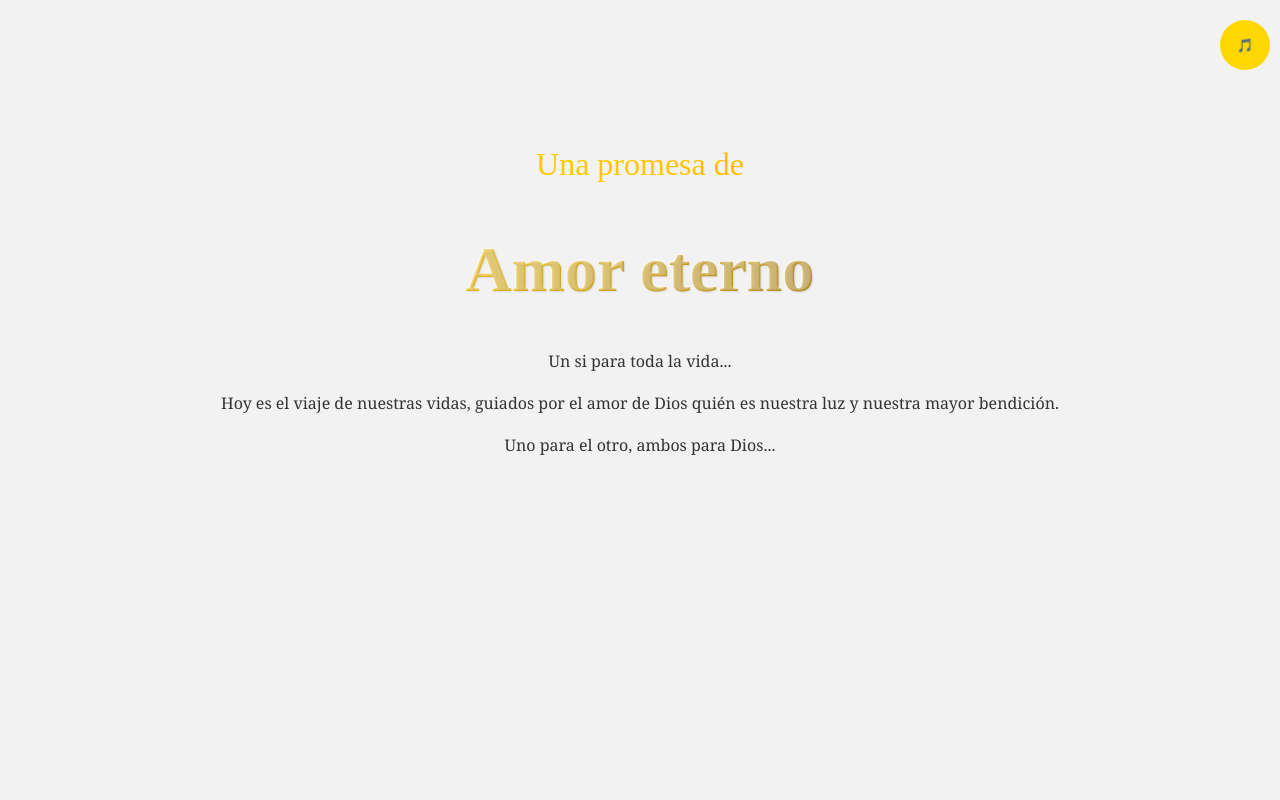
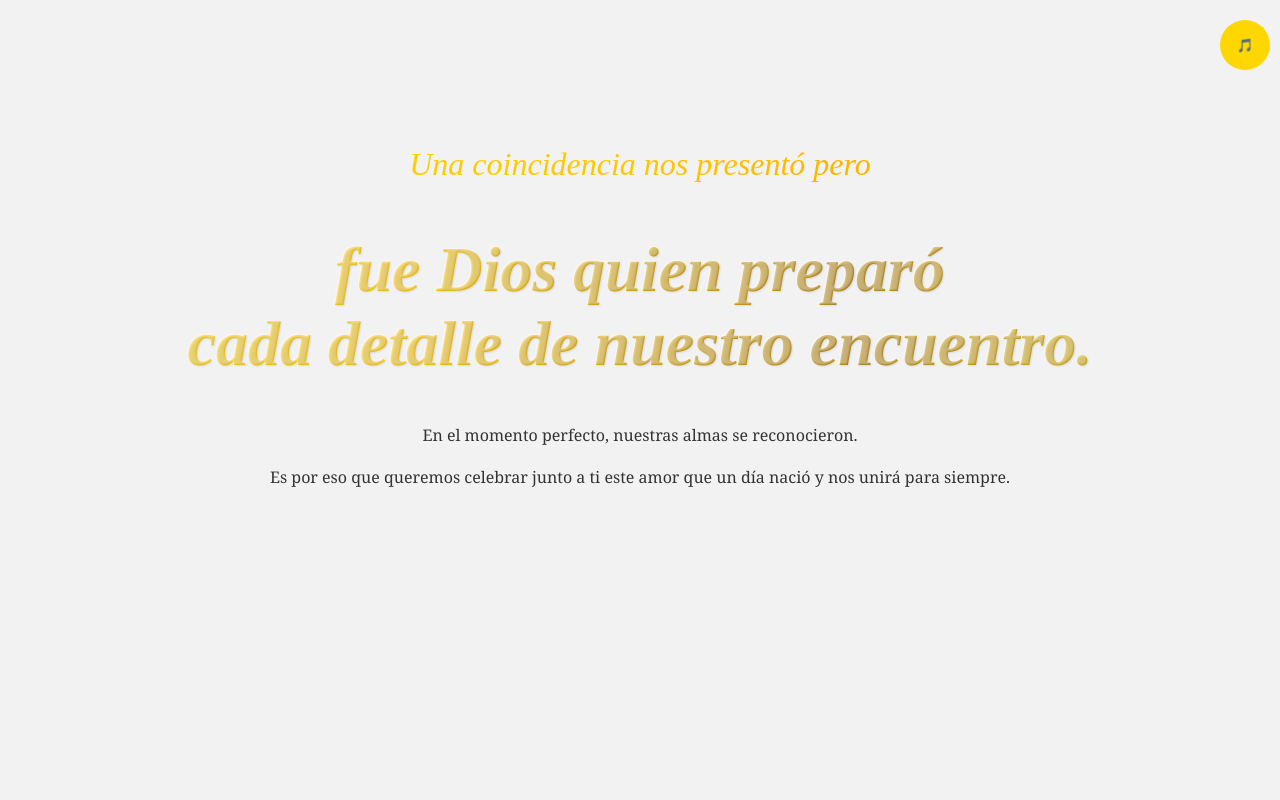
Before and after one commit to Willmouzalli/invitacion_boda, an Angular app: page /invitacion/1/1 in a window 1280 px wide. Shown: the part 720-1520 px from the top of the page. Built offline with nearby package versions, Linux system fonts and the light colour scheme.

Commit message:
Something

```diff
--- a/src/app/invitacion/invitacion.component.css
+++ b/src/app/invitacion/invitacion.component.css
@@ -12,7 +12,7 @@
 }
 .dorado_brillante {
   font-size: 4em;
-  font-family: 'Dancing Script', cursive;
+  font-family: 'Dancing Script', cursive !important; font-style: italic;
   background: linear-gradient(90deg, #FFD700, #FFC700, #B8860B, #FFD700);
   -webkit-background-clip: text;
   -webkit-text-fill-color: transparent;
@@ -29,7 +29,7 @@
 
 .dorado_normal {
   font-size: 2em;
-  font-family: 'Dancing Script', cursive;
+  font-family: 'Dancing Script', cursive !important; font-style: italic;
   background: linear-gradient(90deg, #FFD700, #FFC700, #FF8C00);
   -webkit-background-clip: text;
   -webkit-text-fill-color: transparent;
--- a/src/app/invitacion/invitacion.component.html
+++ b/src/app/invitacion/invitacion.component.html
@@ -14,17 +14,16 @@
 </div>
 
 <div class="promesa">
-  <p class="dorado_normal">Una promesa de</p>
-  <h1 class="dorado_brillante">Amor eterno</h1>
-  <p>Un si para toda la vida...</p>
-  <p>Hoy es el viaje de nuestras vidas, guiados por el amor de Dios quién es nuestra luz y nuestra mayor bendición.</p>
-  <p>Uno para el otro, ambos para Dios...</p>
+  <p class="dorado_normal">Una coincidencia nos presentó pero</p>
+  <h1 class="dorado_brillante">fue Dios quien preparó <br> cada detalle de nuestro encuentro.</h1>
+  <p>En el momento perfecto, nuestras almas se reconocieron.</p>
+  <p>Es por eso que queremos celebrar junto a ti este amor que un día nació y nos unirá para siempre.</p>
 </div>
 
 
 <div class="invitacion">
   <h1 class="dorado_brillante">Enero</h1>
-  <h2 class="dorado_normal">SABADO - 10 - 2026</h2>
+  <h2 class="dorado_normal">Sabado - 10 - 2026</h2>
   <h1 class="dorado_brillante">Acompañanos {{ nombre }}!</h1>
   <p>Estás invitado(a) en este día tan especial...</p>
   <p>Número de invitados: {{ numeroInvitados }}</p>
```
